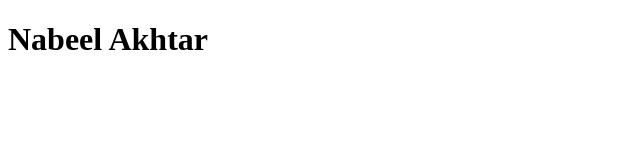
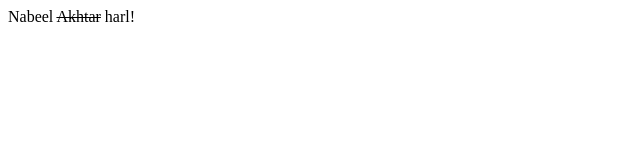
Before and after one commit to NabeelAkhtarHarl/bootcamp2020, a plain HTML site: page index.html in a window 1280 px wide. Shown: the whole page, without its empty margins (0-640 px from the left). Drawn offline with Linux system fonts and the light colour scheme.

Commit message:
chang index.html
change in wich tag remov h1 and add div tag

```diff
--- a/index.html
+++ b/index.html
@@ -1,11 +1,9 @@
  <!DOCTYPE html>
  <html lang="en">
  <head>
-     <meta charset="UTF-8">
-     <meta name="viewport" content="width=device-width, initial-scale=1.0">
      <title>Hello World</title>
  </head>
  <body>
-      <h1>Nabeel Akhtar</h1>
+      <div>Nabeel <s>Akhtar</s> harl! </div>
  </body>
  </html>
```
